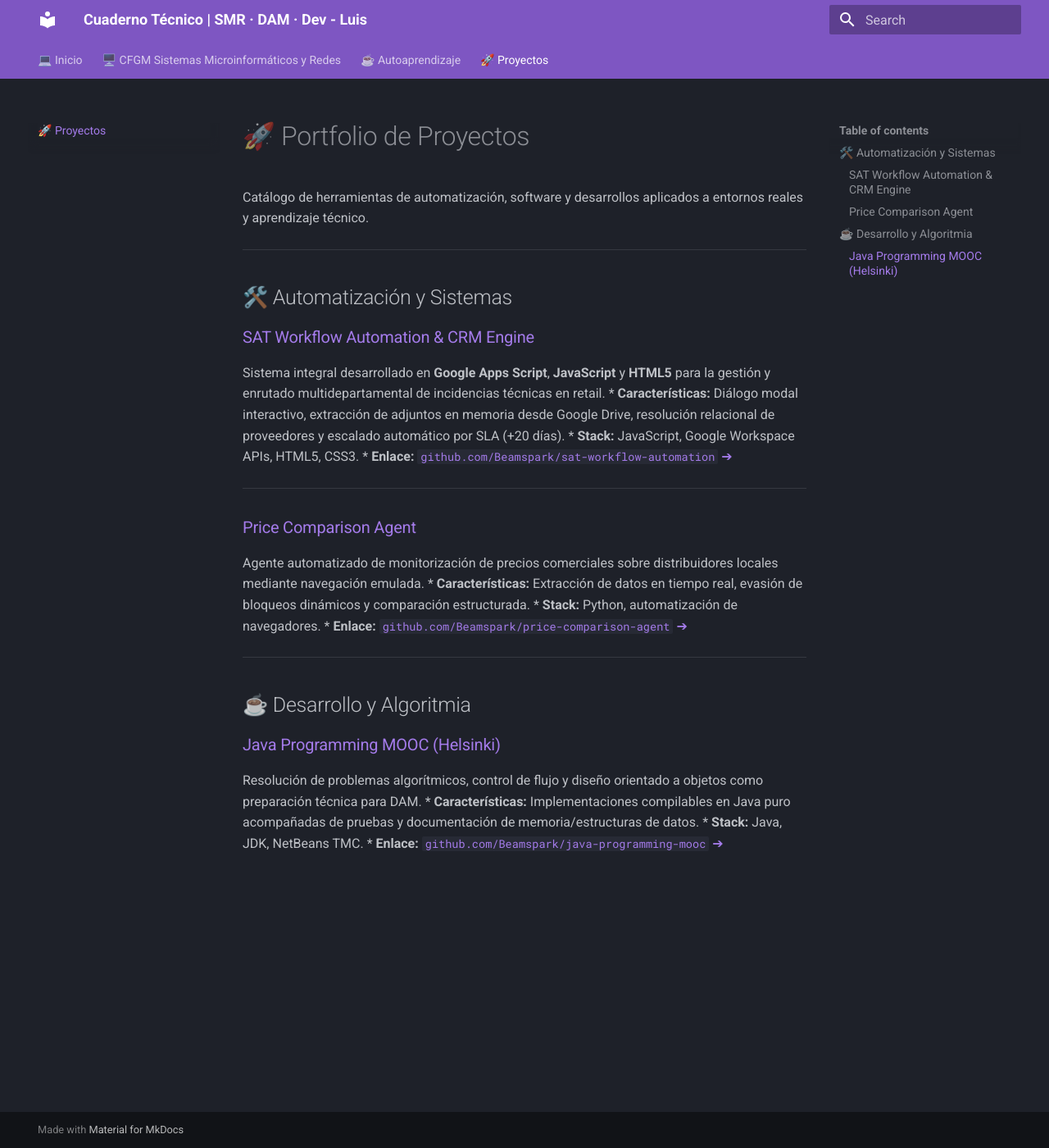
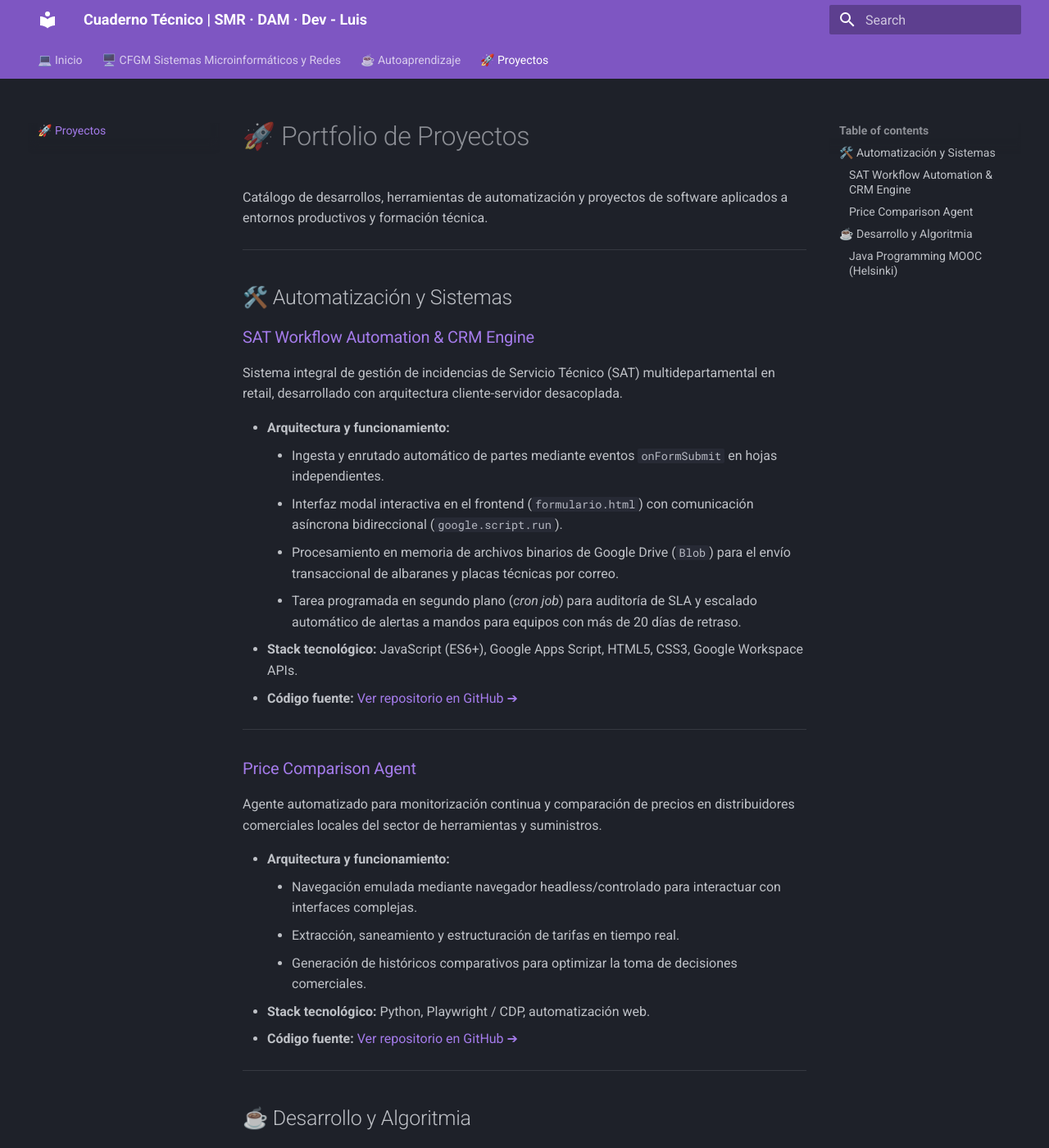
Before and after one commit to Beamspark/SMR-Apuntes, an MkDocs documentation site: the page built from docs/proyectos/index.md, in a window 1280 px wide and 1400 px high. Shown: the whole window at 82% size. Built offline with MkDocs 1.6.1 and Material for MkDocs 9.7.7, drawn with Linux system fonts in a browser that asks for light colours; some of the changed text lies outside the part shown.

Commit message:
Revise project descriptions in index.md
Updated project descriptions for clarity and detail.

```diff
--- a/docs/proyectos/index.md
+++ b/docs/proyectos/index.md
@@ -1,31 +1,45 @@
 # 🚀 Portfolio de Proyectos
 
-Catálogo de herramientas de automatización, software y desarrollos aplicados a entornos reales y aprendizaje técnico.
+Catálogo de desarrollos, herramientas de automatización y proyectos de software aplicados a entornos productivos y formación técnica.
 
 ---
 
 ## 🛠️ Automatización y Sistemas
 
 ### [SAT Workflow Automation & CRM Engine](https://github.com/Beamspark/sat-workflow-automation)
-Sistema integral desarrollado en **Google Apps Script**, **JavaScript** y **HTML5** para la gestión y enrutado multidepartamental de incidencias técnicas en retail.
-* **Características:** Diálogo modal interactivo, extracción de adjuntos en memoria desde Google Drive, resolución relacional de proveedores y escalado automático por SLA (+20 días).
-* **Stack:** JavaScript, Google Workspace APIs, HTML5, CSS3.
-* **Enlace:** [`github.com/Beamspark/sat-workflow-automation` ➔](https://github.com/Beamspark/sat-workflow-automation)
+Sistema integral de gestión de incidencias de Servicio Técnico (SAT) multidepartamental en retail, desarrollado con arquitectura cliente-servidor desacoplada.
+
+* **Arquitectura y funcionamiento:**
+    * Ingesta y enrutado automático de partes mediante eventos `onFormSubmit` en hojas independientes.
+    * Interfaz modal interactiva en el frontend (`formulario.html`) con comunicación asíncrona bidireccional (`google.script.run`).
+    * Procesamiento en memoria de archivos binarios de Google Drive (`Blob`) para el envío transaccional de albaranes y placas técnicas por correo.
+    * Tarea programada en segundo plano (*cron job*) para auditoría de SLA y escalado automático de alertas a mandos para equipos con más de 20 días de retraso.
+* **Stack tecnológico:** JavaScript (ES6+), Google Apps Script, HTML5, CSS3, Google Workspace APIs.
+* **Código fuente:** [Ver repositorio en GitHub ➔](https://github.com/Beamspark/sat-workflow-automation)
 
 ---
 
 ### [Price Comparison Agent](https://github.com/Beamspark/price-comparison-agent)
-Agente automatizado de monitorización de precios comerciales sobre distribuidores locales mediante navegación emulada.
-* **Características:** Extracción de datos en tiempo real, evasión de bloqueos dinámicos y comparación estructurada.
-* **Stack:** Python, automatización de navegadores.
-* **Enlace:** [`github.com/Beamspark/price-comparison-agent` ➔](https://github.com/Beamspark/price-comparison-agent)
+Agente automatizado para monitorización continua y comparación de precios en distribuidores comerciales locales del sector de herramientas y suministros.
+
+* **Arquitectura y funcionamiento:**
+    * Navegación emulada mediante navegador headless/controlado para interactuar con interfaces complejas.
+    * Extracción, saneamiento y estructuración de tarifas en tiempo real.
+    * Generación de históricos comparativos para optimizar la toma de decisiones comerciales.
+* **Stack tecnológico:** Python, Playwright / CDP, automatización web.
+* **Código fuente:** [Ver repositorio en GitHub ➔](https://github.com/Beamspark/price-comparison-agent)
 
 ---
 
 ## ☕ Desarrollo y Algoritmia
 
 ### [Java Programming MOOC (Helsinki)](https://github.com/Beamspark/java-programming-mooc)
-Resolución de problemas algorítmicos, control de flujo y diseño orientado a objetos como preparación técnica para DAM.
-* **Características:** Implementaciones compilables en Java puro acompañadas de pruebas y documentación de memoria/estructuras de datos.
-* **Stack:** Java, JDK, NetBeans TMC.
-* **Enlace:** [`github.com/Beamspark/java-programming-mooc` ➔](https://github.com/Beamspark/java-programming-mooc)
+Ruta práctica autodidacta de algoritmia, estructuras de datos y Programación Orientada a Objetos (POO) sobre el programa formativo de la Universidad de Helsinki.
+
+* **Arquitectura y funcionamiento:**
+    * Implementación de soluciones limpias en Java compilable bajo entorno JDK y NetBeans.
+    * Casos prácticos de control de flujo, gestión de memoria (pila vs. montón), colecciones dinámicas y diseño modular de clases.
+    * Repositorio desacoplado con documentación paso a paso por partes formativas.
+* **Stack tecnológico:** Java, JDK, NetBeans TMC, Git.
+* **Documentación en portal:** [Consultar ficha de seguimiento ➔](../autoaprendizaje/java.md)
+* **Código fuente:** [Ver repositorio en GitHub ➔](https://github.com/Beamspark/java-programming-mooc)
```
